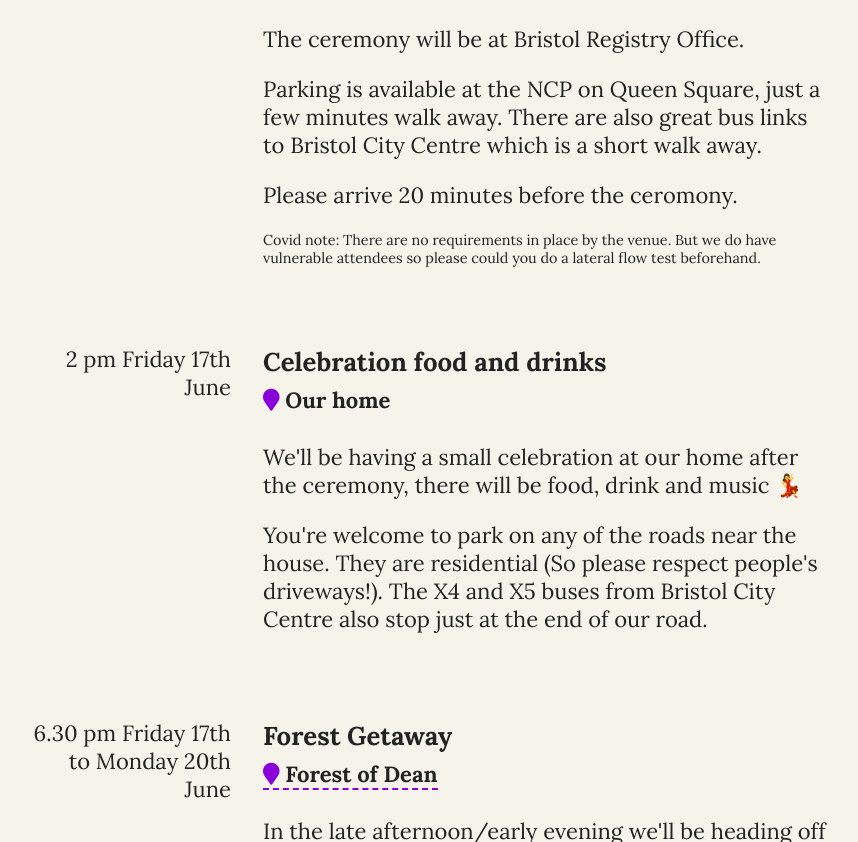
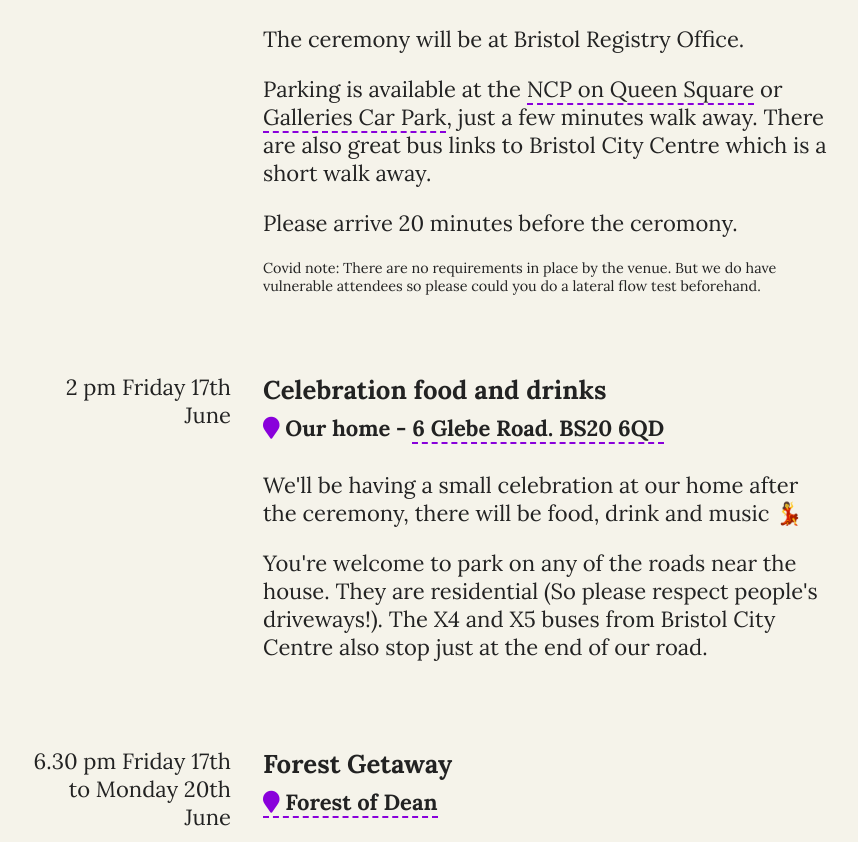
Before and after one commit to piersshepherd/wedding-site, a website: page index.html in a window 1280 px wide. Shown: the part 1012-1854 px from the top of the page, without its empty margins (209-1067 px from the left). Drawn offline with Linux system fonts and the light colour scheme.

Commit message:
feat: map links

```diff
--- a/index.html
+++ b/index.html
@@ -103,9 +103,21 @@
           <div class="timeline__details">
             <p>The ceremony will be at Bristol Registry Office.</p>
             <p>
-              Parking is available at the NCP on Queen Square, just a few
-              minutes walk away. There are also great bus links to Bristol City
-              Centre which is a short walk away.
+              Parking is available at the
+              <a
+                href="https://www.google.com/maps/place/NCP/@51.4546515,-2.5934571,16.28z/data=!4m5!3m4!1s0x48718e78444acc0d:0x95fd4cb7862403e3!8m2!3d51.4530977!4d-2.5933988"
+                target="_blank"
+                title="NCP map link"
+                >NCP on Queen Square</a
+              >
+              or
+              <a
+                href="https://www.google.com/maps/place/The+Galleries+Car+Park/@51.4546515,-2.5932623,16.28z/data=!4m5!3m4!1s0x48718f044c5f4d63:0x9c148d6ee304e8db!8m2!3d51.4561732!4d-2.5891826"
+                target="_blank"
+                title="Galleries map link"
+                >Galleries Car Park</a
+              >, just a few minutes walk away. There are also great bus links to
+              Bristol City Centre which is a short walk away.
             </p>
             <p>Please arrive 20 minutes before the ceromony.</p>
             <p class="text-small">
@@ -124,7 +136,12 @@
         <div class="event__info">
           <h3 class="timeline__title">Celebration food and drinks</h3>
           <h4 class="timeline__location">
-            <i class="fas fa-map-marker color-primary"></i> Our home
+            <i class="fas fa-map-marker color-primary"></i> Our home -
+            <a
+              href="https://www.google.com/maps/place/6+Glebe+Rd,+Portishead,+Bristol+BS20+6QD/@51.476717,-2.7647252,17z/data=!3m1!4b1!4m5!3m4!1s0x4871f2712e6bfdd5:0xef86946be444a762!8m2!3d51.476717!4d-2.7625365"
+              target="_blank"
+              >6 Glebe Road. BS20 6QD</a
+            >
           </h4>
           <div class="timeline__details">
             <p>
```
Also changed, not shown: 2 other files.
